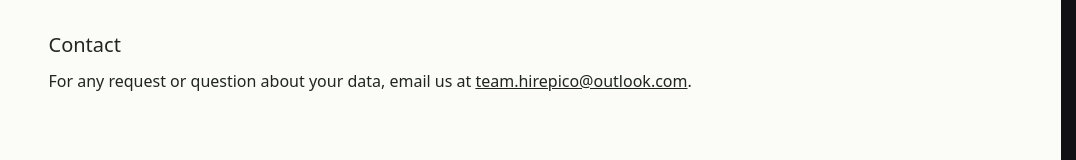
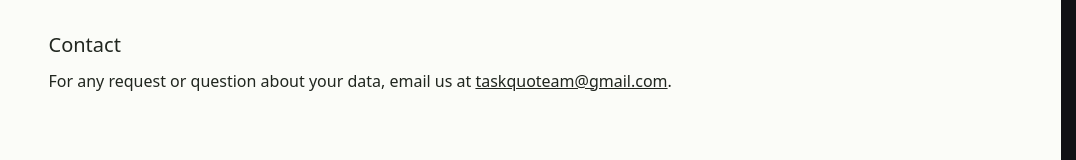
Before and after one commit to voyager556321/pico, a Next.js app in the folder hackathon-krk/web/: page /privacy in a window 1280 px wide. Shown: the part 1314-1474 px from the top of the page, without its empty margins (204-1280 px from the left). Built offline with nearby package versions, Linux system fonts and the light colour scheme; no server answers.

Commit message:
Rebrand landing to Task.quo, new support email

```diff
--- a/hackathon-krk/web/src/app/privacy/page.tsx
+++ b/hackathon-krk/web/src/app/privacy/page.tsx
@@ -5,7 +5,7 @@ export const metadata: Metadata = {
   description: "How Task.quo handles the data you share when joining the waitlist.",
 };
 
-const EMAIL = "team.hirepico@outlook.com";
+const EMAIL = "taskquoteam@gmail.com";
 
 export default function PrivacyPage() {
   return (
--- a/hackathon-krk/web/src/components/LandingSections.tsx
+++ b/hackathon-krk/web/src/components/LandingSections.tsx
@@ -557,7 +557,7 @@ export function LandingSections({ language }: { language: LandingLanguage }) {
               </div>
               <div>
                 <p>{x.contact}</p>
-                <a href="mailto:team.hirepico@outlook.com">team.hirepico@outlook.com</a>
+                <a href="mailto:taskquoteam@gmail.com">taskquoteam@gmail.com</a>
                 <a href="/privacy">{x.privacy}</a>
               </div>
             </nav>
--- a/hackathon-krk/web/src/components/landingSectionsCopy.ts
+++ b/hackathon-krk/web/src/components/landingSectionsCopy.ts
@@ -133,7 +133,7 @@ export const SECTIONS_COPY: Record<LandingLanguage, SectionsCopy> = {
         { q: "How is the specialist chosen?", a: "Every specialist passes a timed skill test first. The first one who qualifies for your task picks it up - no CVs, no proposals to sort through." },
         { q: "When is my money charged?", a: "You add a card when you publish the task, and nothing is charged then. Stripe charges it automatically only after the work passes review against your 3-5 criteria. If the criteria aren’t met, you’re not charged. Prices are in US dollars, Task.quo’s 10% fee included." },
         { q: "Who checks the work?", a: "A separate reviewer checks the result against your criteria, and an auditor double-checks that review." },
-        { q: "What if the work doesn’t meet the criteria?", a: "Then your card isn’t charged. If you and the specialist disagree, the Task.quo team reviews the case by hand. Write to us at team.hirepico@outlook.com." },
+        { q: "What if the work doesn’t meet the criteria?", a: "Then your card isn’t charged. If you and the specialist disagree, the Task.quo team reviews the case by hand. Write to us at taskquoteam@gmail.com." },
         { q: "Can I work with the same specialist again?", a: "Yes. Post your next task to them through Task.quo, or work with them directly. The 10% fee applies only to tasks created and paid through Task.quo." },
       ],
     },
@@ -223,7 +223,7 @@ export const SECTIONS_COPY: Record<LandingLanguage, SectionsCopy> = {
         { q: "¿Cómo se elige al especialista?", a: "Cada especialista pasa primero una prueba de habilidades con tiempo. El primero que califica para tu tarea la toma, sin CVs ni propuestas que revisar." },
         { q: "¿Cuándo se cobra mi dinero?", a: "Añades una tarjeta al publicar la tarea y en ese momento no se cobra nada. Stripe la cobra automáticamente solo cuando el trabajo supera la revisión según tus 3-5 criterios. Si no se cumplen, no se te cobra. Precios en dólares, con la comisión del 10% de Task.quo incluida." },
         { q: "¿Quién revisa el trabajo?", a: "Un revisor independiente compara el resultado con tus criterios, y un auditor comprueba esa revisión." },
-        { q: "¿Y si el trabajo no cumple los criterios?", a: "Entonces no se cobra tu tarjeta. Si tú y el especialista no están de acuerdo, el equipo de Task.quo revisa el caso a mano. Escríbenos a team.hirepico@outlook.com." },
+        { q: "¿Y si el trabajo no cumple los criterios?", a: "Entonces no se cobra tu tarjeta. Si tú y el especialista no están de acuerdo, el equipo de Task.quo revisa el caso a mano. Escríbenos a taskquoteam@gmail.com." },
         { q: "¿Puedo volver a trabajar con el mismo especialista?", a: "Sí. Asígnale tu próxima tarea a través de Task.quo o trabaja con él directamente. La comisión del 10% solo se aplica a las tareas creadas y pagadas en Task.quo." },
       ],
     },
@@ -313,7 +313,7 @@ export const SECTIONS_COPY: Record<LandingLanguage, SectionsCopy> = {
         { q: "Jak wybierany jest specjalista?", a: "Każdy specjalista najpierw przechodzi test umiejętności na czas. Zadanie bierze pierwszy, kto się zakwalifikuje - bez CV i przeglądania ofert." },
         { q: "Kiedy pobierane są moje pieniądze?", a: "Kartę dodajesz przy publikacji zadania i wtedy nic nie jest pobierane. Stripe obciąża ją automatycznie dopiero, gdy praca przejdzie recenzję według Twoich 3-5 kryteriów. Jeśli kryteria nie są spełnione, nic nie płacisz. Ceny w dolarach, 10% prowizji Task.quo w cenie." },
         { q: "Kto sprawdza pracę?", a: "Osobny recenzent porównuje wynik z Twoimi kryteriami, a audytor sprawdza tę recenzję." },
-        { q: "Co jeśli praca nie spełnia kryteriów?", a: "Wtedy Twoja karta nie zostaje obciążona. Jeśli Ty i specjalista się nie zgadzacie, zespół Task.quo ręcznie rozpatruje sprawę. Napisz do nas: team.hirepico@outlook.com." },
+        { q: "Co jeśli praca nie spełnia kryteriów?", a: "Wtedy Twoja karta nie zostaje obciążona. Jeśli Ty i specjalista się nie zgadzacie, zespół Task.quo ręcznie rozpatruje sprawę. Napisz do nas: taskquoteam@gmail.com." },
         { q: "Czy mogę znowu pracować z tym samym specjalistą?", a: "Tak. Zleć mu kolejne zadanie przez Task.quo albo współpracuj bezpośrednio. Prowizja 10% dotyczy tylko zadań utworzonych i opłaconych w Task.quo." },
       ],
     },
@@ -403,7 +403,7 @@ export const SECTIONS_COPY: Record<LandingLanguage, SectionsCopy> = {
         { q: "Wie wird die Fachkraft ausgewählt?", a: "Jede Fachkraft absolviert zuerst einen zeitlich begrenzten Skill-Test. Die erste, die sich für deine Aufgabe qualifiziert, übernimmt sie - ohne Lebensläufe und Angebote zu sichten." },
         { q: "Wann wird mein Geld belastet?", a: "Du hinterlegst beim Veröffentlichen eine Karte, belastet wird dabei nichts. Stripe belastet sie automatisch erst, wenn die Arbeit das Review gegen deine 3-5 Kriterien besteht. Sind die Kriterien nicht erfüllt, wird nichts belastet. Preise in US-Dollar, inklusive 10% Task.quo-Gebühr." },
         { q: "Wer prüft die Arbeit?", a: "Ein separater Reviewer prüft das Ergebnis gegen deine Kriterien, und ein Auditor prüft dieses Review." },
-        { q: "Was, wenn die Arbeit die Kriterien nicht erfüllt?", a: "Dann wird deine Karte nicht belastet. Wenn du und die Fachkraft uneinig seid, prüft das Task.quo-Team den Fall manuell. Schreib uns an team.hirepico@outlook.com." },
+        { q: "Was, wenn die Arbeit die Kriterien nicht erfüllt?", a: "Dann wird deine Karte nicht belastet. Wenn du und die Fachkraft uneinig seid, prüft das Task.quo-Team den Fall manuell. Schreib uns an taskquoteam@gmail.com." },
         { q: "Kann ich wieder mit derselben Fachkraft arbeiten?", a: "Ja. Gib ihr die nächste Aufgabe über Task.quo oder arbeite direkt mit ihr. Die 10% Gebühr gilt nur für Aufgaben, die über Task.quo erstellt und bezahlt werden." },
       ],
     },
@@ -493,7 +493,7 @@ export const SECTIONS_COPY: Record<LandingLanguage, SectionsCopy> = {
         { q: "Як обирають фахівця?", a: "Кожен фахівець спершу проходить тест навичок на час. Задачу бере перший, хто пройде кваліфікацію, - без резюме й розбору заявок." },
         { q: "Коли списуються мої гроші?", a: "Картку ти додаєш під час публікації задачі, і тоді нічого не списується. Stripe автоматично списує оплату лише після того, як робота пройде перевірку за твоїми 3-5 критеріями. Якщо критерії не виконано, гроші не списуються. Ціни в доларах США, комісія Task.quo 10% уже включена." },
         { q: "Хто перевіряє роботу?", a: "Окремий рев’юер звіряє результат із твоїми критеріями, а аудитор перевіряє це рев’ю." },
-        { q: "А якщо робота не відповідає критеріям?", a: "Тоді кошти з твоєї картки не списуються. Якщо ви з фахівцем не згодні, команда Task.quo розглядає випадок вручну. Пиши нам на team.hirepico@outlook.com." },
+        { q: "А якщо робота не відповідає критеріям?", a: "Тоді кошти з твоєї картки не списуються. Якщо ви з фахівцем не згодні, команда Task.quo розглядає випадок вручну. Пиши нам на taskquoteam@gmail.com." },
         { q: "Чи можна знову працювати з тим самим фахівцем?", a: "Так. Дай йому наступну задачу через Task.quo або працюй напряму. Комісія 10% діє лише для задач, створених і оплачених через Task.quo." },
       ],
     },
```
